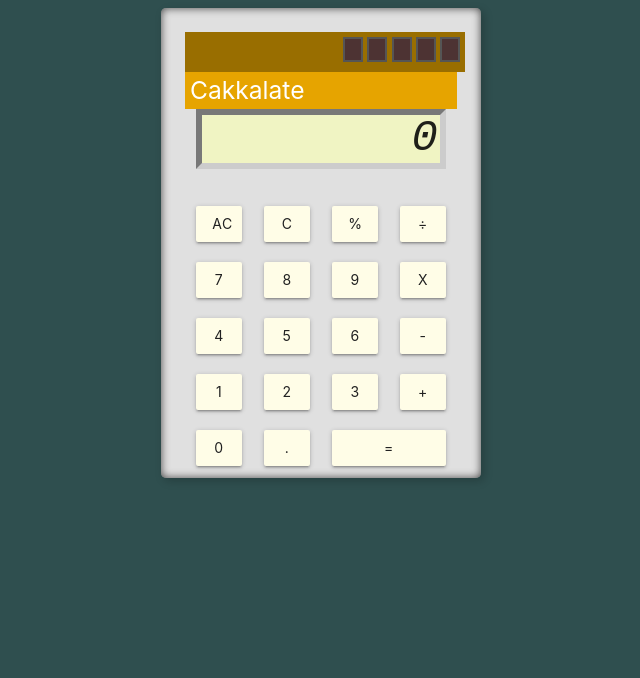
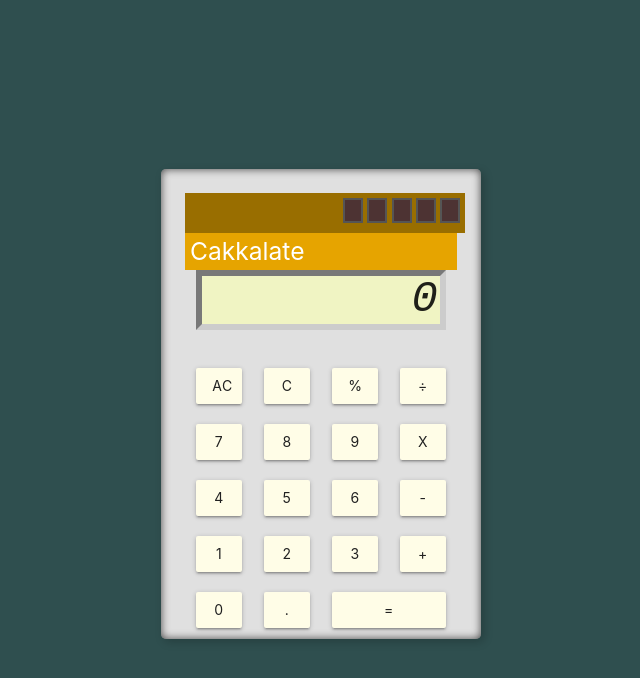
Before and after one commit to andybonner/Cakkalate, a plain HTML site: page index.html in a window 1280 px wide. Shown: the whole page, without its empty margins (319-959 px from the left). Drawn offline with nearby package versions, Linux system fonts and the light colour scheme; no server answers; a web font is replaced by a local one.

Commit message:
vertically center

```diff
--- a/css/style.css
+++ b/css/style.css
@@ -1,11 +1,12 @@
 /* To do: alter the position of the decimal, or try another font */
 body {
   background-color: darkslategray;
+  height: 100vh;
 }
 
 .container {
   width: 320px;
-  max-height: 470px;
+  height: 100%;
 }
 
 .card {
--- a/index.html
+++ b/index.html
@@ -18,7 +18,7 @@
 <body>
 
   <body>
-    <div class="container center-align">
+    <div class="container center-align valign-wrapper">
       <div id="calculator">
         <div class="card grey lighten-2">
           <div class="card-content center-align">
```
